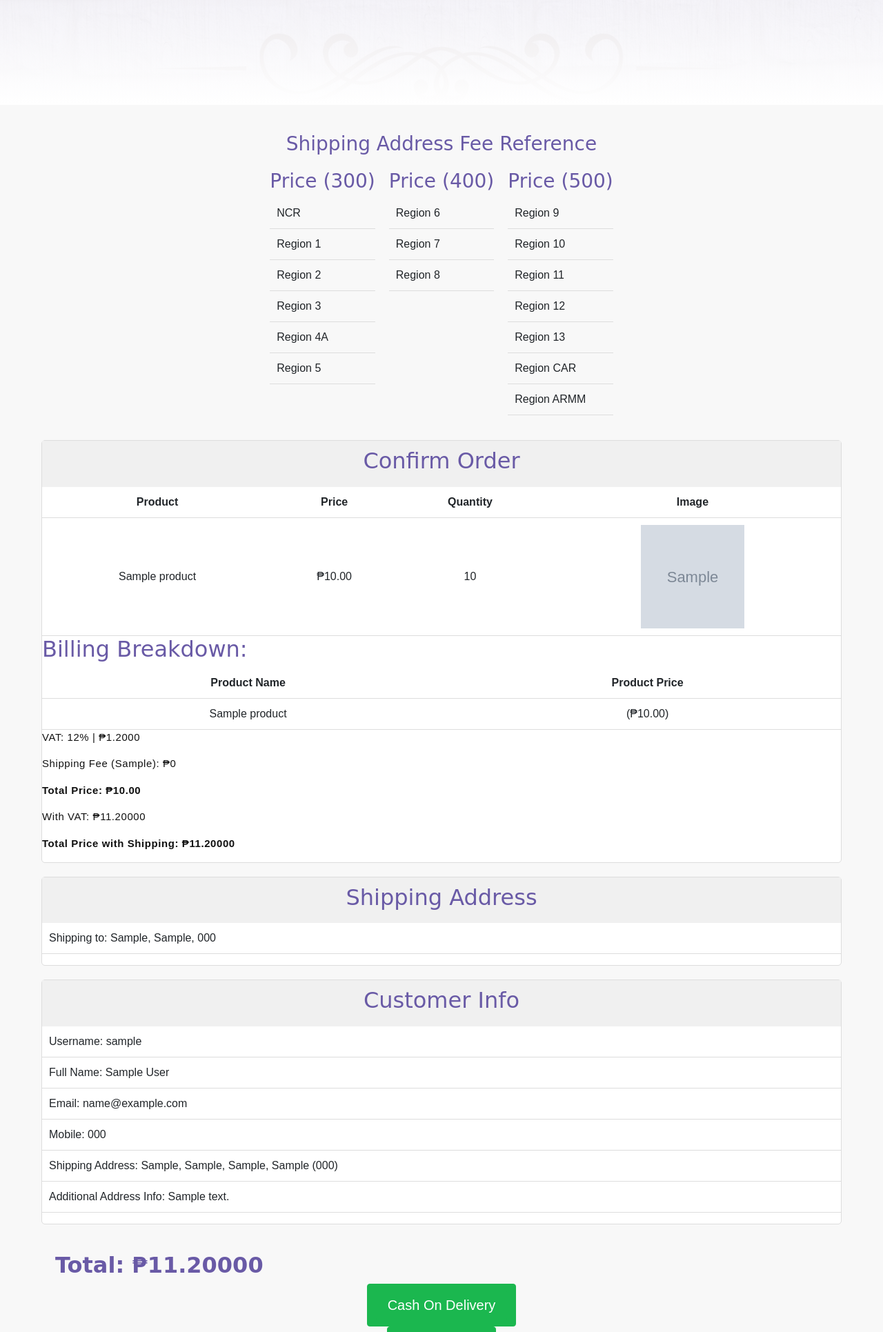
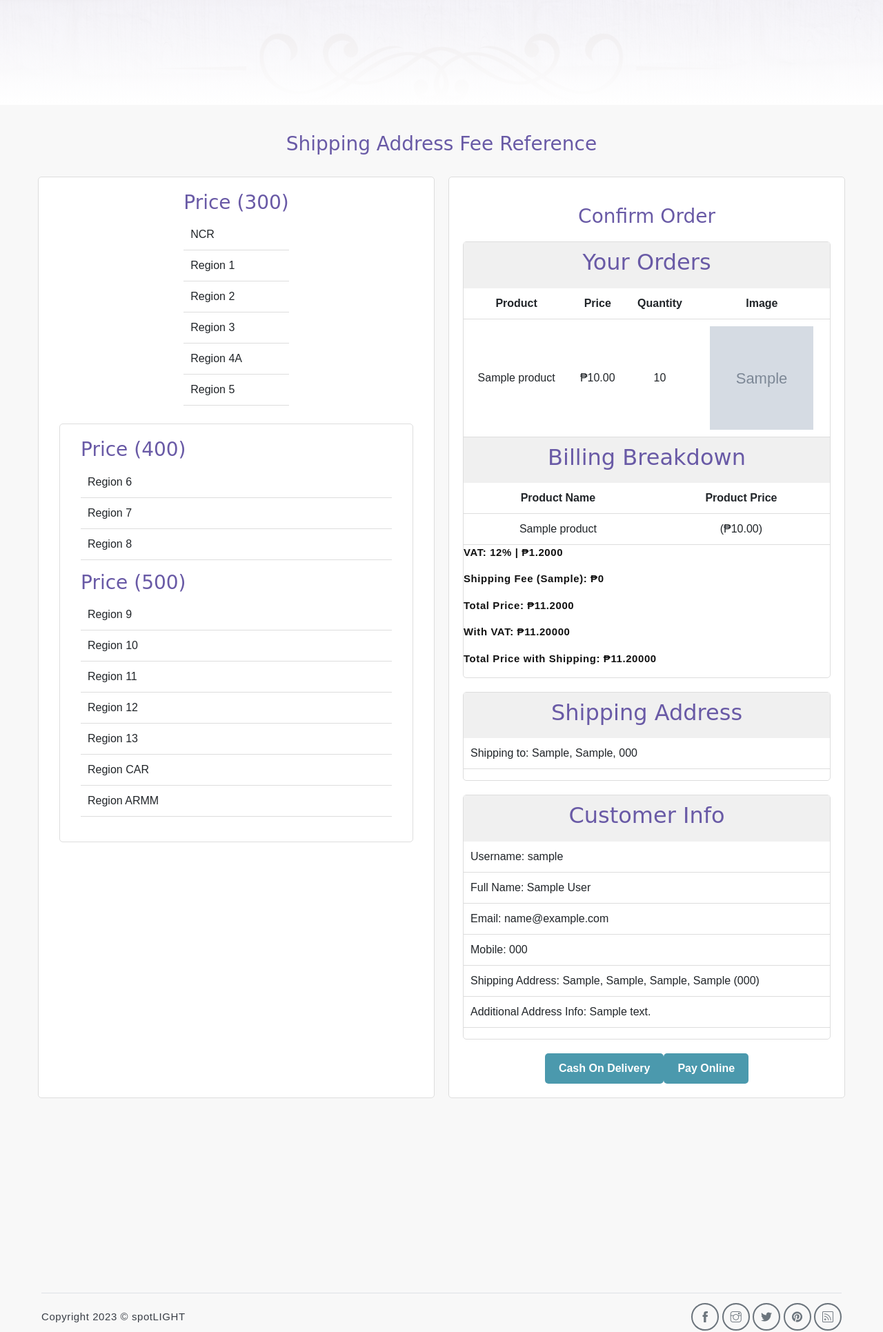
Before and after one commit to APC-SoCIT/APC_2023_2024_T1_FLEEKY_HUB, a Django app: page /customer/proceed-purchase/ in a window 1280 px wide. Shown: the part 648-2579 px from the top of the page at 69% size. Run offline with Django 4.2, Linux system fonts and the light colour scheme; a user stored in the database is signed in; data comes from the database, SQL or seed files in the repository; tables that the repository leaves empty hold one stand-in row (values such as "Sample post"); grey boxes marked "Sample" are stand-in pictures; some libraries are stand-ins or nearby versions; some web fonts are replaced.

Commit message:
FCHUB V6

```diff
--- a/FCHUB WEB APP/web/customer/templates/process/proceed-purchase.html
+++ b/FCHUB WEB APP/web/customer/templates/process/proceed-purchase.html
@@ -22,11 +22,26 @@
         margin: 20px 0;
     }
 
+    /* Two-Column Layout */
+    .row {
+        display: flex;
+        flex-wrap: wrap;
+        justify-content: space-between;
+    }
+
+    .column {
+        flex: 1;
+        margin: 10px;
+        padding: 20px;
+        background-color: #fff;
+        border: 1px solid #ddd;
+        border-radius: 5px;
+    }
+
     /* Payment Styles */
     .payment-methods {
         display: flex;
         justify-content: center;
-        margin: 20px 0;
     }
 
     .payment-method {
@@ -112,11 +127,34 @@
         padding: 10px;
         border-bottom: 1px solid #ddd;
     }
+
+    /* Button Styles */
+    .action-button {
+        display: flex;
+        justify-content: center;
+        margin-top: 20px;
+    }
+
+    .btn {
+        padding: 10px 20px;
+        background-color: #4B99AD;
+        color: #fff;
+        text-decoration: none;
+        border: none;
+        border-radius: 5px;
+        font-weight: bold;
+    }
+
+    .btn:hover {
+        background-color: #4691A4;
+    }
 </style>
 
 <div class="container">
     <h1 class="page-title">Shipping Address Fee Reference</h1>
 
+    <div class="row">
+        <div class="column">
             <div class="payment-methods">
                 <div class="payment-method">
                     <h3>Price (300)</h3>
@@ -129,6 +167,8 @@
                         <li class="shipping-fee-item">Region 5</li>
                     </ul>
                 </div>
+            </div>
+            <div class="column">
                 <div class="payment-method">
                     <h3>Price (400)</h3>
                     <ul class="shipping-fee-list">
@@ -150,11 +190,15 @@
                     </ul>
                 </div>
             </div>
+        </div>
+
+        <div class="column">
+            <h1 class="page-title">Confirm Order</h1>
 
             {% if cart_items %}
-    <div class="shipping-fees">
-        <div class="shipping-fee-header">
-            <h2>Confirm Order</h2>
+            <div class="order-summary">
+                <div class="order-summary-header">
+                    <h2>Your Orders</h2>
                 </div>
                 <table class="order-summary-table">
                     <thead>
@@ -166,19 +210,21 @@
                         </tr>
                     </thead>
                     <tbody>
-                {% for order in cart_items %}
+                        {% for cart_item in cart_items %}
                         <tr>
-                    <td>{{ order.product.name }}</td>
-                    <td>₱{{ order.product.price }}</td>
-                    <td>{{ order.quantity }}</td>
+                            <td>{{ cart_item.product.name }}</td>
+                            <td>₱{{ cart_item.product.price }}</td>
+                            <td>{{ cart_item.quantity }}</td>
                             <td>
-                        <img src="{{ order.product.product_image.url }}" alt="{{ order.product.name }}" height="150px" width="150px">
+                                <img src="{{ cart_item.product.product_image.url }}" alt="{{ cart_item.product.name }}" height="150px" width="150px">
                             </td>
                         </tr>
                         {% endfor %}
                     </tbody>
                 </table>
-        <h2>Billing Breakdown:</h2>
+                <div class="order-summary-header">
+                    <h2>Billing Breakdown</h2>
+                </div>
                 <table class="order-summary-table">
                     <thead>
                         <tr>
@@ -195,10 +241,10 @@
                         {% endfor %}
                     </tbody>
                 </table>
-        <p>VAT: 12% | ₱{{ vat }}</p>
-        <p>Shipping Fee ({{ customer_address.region }}): ₱{{ shipping_fee }}</p>
-        <p class="order-summary-total">Total Price: ₱{{ total }}</p>
-        <p>With VAT: ₱{{ with_vat }}0</p>
+                <p class="order-summary-total">VAT: 12% | ₱{{ vat }}</p>
+                <p class="order-summary-total">Shipping Fee ({{ customer_address.region }}): ₱{{ shipping_fee }}</p>
+                <p class="order-summary-total">Total Price: ₱{{ total_price }}</p>
+                <p class="order-summary-total">With VAT: ₱{{ with_vat }}0</p>
                 <p class="order-summary-total">Total Price with Shipping: ₱{{ total_price }}0</p>
             </div>
 
@@ -210,6 +256,7 @@
                     <li class="customer-info-item">Shipping to: {{ customer_address.street }}, {{ customer_address.city }}, {{ customer_address.zipcode }}</li>
                 </ul>
             </div>
+
             <div class="customer-info">
                 <div class="customer-info-header">
                     <h2>Customer Info</h2>
@@ -224,24 +271,14 @@
                 </ul>
             </div>
 
-    <div class="container bg-color-primary">
-        <h2 class="order-summary-total">Total: ₱{{ total_price }}0</h2>
-        <div class="text-center">
-            <div class="payment-buttons">
-                <a class="btn btn-success btn-primary rounded" href="COD">
-                    <span class="text-center btn btn-success btn-lg">Cash On Delivery</span>
-                </a>
-            </div>
-            <div class="payment-buttons">
-                <a id="pay-online-button" class="btn btn-success btn-primary rounded" href="{% url 'customer:pay-online' %}">
-                    <span class="text-center btn btn-success btn-lg">Pay Online</span>
-                </a>
-            </div>
+            <div class="action-button">
+                <a class="btn" href="COD">Cash On Delivery</a>
+                <a class="btn" href="{% url 'customer:pay-online' %}">Pay Online</a>
             </div>
         </div>
         </div>
     {% else %}
-        <h1 class="text-center" style="color: red;">First Add Product In Cart</h1>
+    <h1 class="page-title" style="color: red; text-align: center;">First Add Product In Cart</h1>
 {% endif %}
 </div>
 <script src="https://code.jquery.com/jquery-3.6.0.min.js"></script>
--- a/FCHUB WEB APP/web/customer/urls.py
+++ b/FCHUB WEB APP/web/customer/urls.py
@@ -22,8 +22,8 @@ urlpatterns = [
     path('add-to-cart/<int:pk>/', views.add_to_cart_view, name='add-to-cart'),
     path('remove-from-cart/<int:pk>/', views.remove_from_cart_view, name='remove-from-cart'),
     path('clear-cart/', views.clear_cart_view, name='clear-cart'),
-    path('increase-quantity/<int:cart_item_id>/', views.increase_quantity_view, name='increase-quantity'),
-    path('decrease-quantity/<int:cart_item_id>/', views.decrease_quantity_view, name='decrease-quantity'),
+    path('increase-quantity/<int:pk>/', views.increase_quantity_view, name='increase-quantity'),
+    path('decrease-quantity/<int:pk>/', views.decrease_quantity_view, name='decrease-quantity'),
 
 
 
--- a/FCHUB WEB APP/web/customer/views.py
+++ b/FCHUB WEB APP/web/customer/views.py
@@ -170,10 +170,13 @@ def cart_view(request):
     quantity = 0  # Initialize quantity to zero
 
     for cart_item in cart_items:
-        total += cart_item.product.price
+        item_price = cart_item.product.price * cart_item.quantity  # Calculate item price
+        total += item_price  # Add item price to the total
         quantity += cart_item.quantity  # Added quantity
-
-    return render(request, 'process/cart.html', {'cart_items': cart_items, 'total': total, 'quantity': quantity})  # Added quantity to the context dictionary
+    total_price = total
+    print("total", total)
+    print("quantity", quantity)
+    return render(request, 'process/cart.html', {'cart_items': cart_items, 'total': total, 'quantity': quantity, 'total_price': total_price})  # Added quantity to the context dictionary
 
 @login_required
 def add_to_cart_view(request, pk):
@@ -189,6 +192,10 @@ def add_to_cart_view(request, pk):
     else:
         cart_item.quantity += 1
     cart_item.save()
+
+    # Update the cart totals
+    cart.update_totals()
+
     # Inform the user that the product has been added to the cart
     messages.info(request, f'{product.name} added to the cart successfully!')
 
@@ -210,6 +217,9 @@ def remove_from_cart_view(request, pk):
             cart_item.save()
         else:
             cart_item.delete()
+
+        # Update the cart totals
+        cart.update_totals()
 
         # Inform the user that the product has been removed from the cart
         messages.info(request, f'{product.name} removed from the cart.')
@@ -247,62 +257,77 @@ def delete_from_cart_view(request, pk):
     return redirect('cart')  # Redirect back to the cart page
 
 @login_required
-def increase_quantity_view(request, cart_item_id):
-    cart_item = get_object_or_404(CartItem, pk=cart_item_id)
-
-    # Increase the quantity by 1
+def increase_quantity_view(request, pk):
+    # Retrieve the product
+    product = Product.objects.get(id=pk)
+    # Get the customer's cart
+    cart, created = Cart.objects.get_or_create(customer=request.user.customer)
+    # Check if the product is already in the cart
+    cart_item, created = CartItem.objects.get_or_create(cart=cart, product=product)
+    # Increment the quantity
     cart_item.quantity += 1
     cart_item.save()
 
-    # Calculate the new total for this item
-    item_total = cart_item.product.price * cart_item.quantity
+    # Update the cart totals
+    cart.update_totals()
 
-    # Calculate the new cart total
-    cart = cart_item.cart
-    cart_items = CartItem.objects.filter(cart=cart)
-    total = sum(item.product.price * item.quantity for item in cart_items)
+    # Inform the user that the quantity has been increased
+    messages.info(request, f'Quantity of {product.name} increased in the cart.')
 
-    return JsonResponse({'new_quantity': cart_item.quantity, 'new_item_total': item_total, 'new_cart_total': total})
+    return HttpResponseRedirect(reverse('customer:cart'))
 
 @login_required
-def decrease_quantity_view(request, cart_item_id):
-    cart_item = get_object_or_404(CartItem, pk=cart_item_id)
+def decrease_quantity_view(request, pk):
+    # Retrieve the product
+    product = Product.objects.get(id=pk)
 
-    # Decrease the quantity by 1, but not below 1
-    if cart_item.quantity > 1:
-        cart_item.quantity -= 1
-        cart_item.save()
+    # Get the customer's cart
+    cart, created = Cart.objects.get_or_create(customer=request.user.customer)
 
-    # Calculate the new total for this item
-    item_total = cart_item.product.price * cart_item.quantity
+    # Check if the product is in the cart
+    try:
+        cart_item = CartItem.objects.get(cart=cart, product=product)
+        if cart_item.quantity > 1:
+            cart_item.quantity -= 1
+            cart_item.save()
+        else:
+            cart_item.delete()
 
-    # Calculate the new cart total
-    cart = cart_item.cart
-    cart_items = CartItem.objects.filter(cart=cart)
-    total = sum(item.product.price * item.quantity for item in cart_items)
+        # Update the cart totals
+        cart.update_totals()
 
-    return JsonResponse({'new_quantity': cart_item.quantity, 'new_item_total': item_total, 'new_cart_total': total})
+        # Inform the user that the quantity has been decreased
+        messages.info(request, f'Quantity of {product.name} decreased in the cart.')
+    except CartItem.DoesNotExist:
+        pass
+
+    return HttpResponseRedirect(reverse('customer:cart'))
+
+
 
 
 @login_required
 def proceed_purchase_view(request):
     user = request.user
     customer = get_object_or_404(Customer, user=user)
-    customer_address = get_object_or_404(Address, customer=customer)
+    customer_address = get_object_or_404(Address, customer=customer)  # Assuming you have an Address model
 
-    # Fetch the items in the cart
-    cart_items = CartItem.objects.filter(cart__customer=customer)
+    # Retrieve the user's cart
+    cart, created = Cart.objects.get_or_create(customer=customer)
+    cart_items = cart.cartitem_set.all()
 
-    # Calculate the total price and quantity
-    total = sum(cart_item.product.price for cart_item in cart_items)
-    quantity = sum(cart_item.quantity for cart_item in cart_items)  # Calculate total quantity
+    total = cart.total_price  # Use the total price from the Cart model
+    quantity = cart.total_quantity  # Use the total quantity from the Cart model
+
+    print(total)
+    print(quantity)
 
     # Calculate VAT and total with VAT
     vat_rate = Decimal('0.12')
     vat = total * vat_rate
     with_vat = total + vat
 
-    # Determine shipping fee based on the region
+    # Determine the shipping fee based on the region
     f_region = customer_address.region
     shipping_fee = 0
     total_price = 0
@@ -323,6 +348,7 @@ def proceed_purchase_view(request):
 
     total_price = with_vat + shipping_fee
 
+    # Render the template without saving the order
     return render(request, 'process/proceed-purchase.html', {
         'shipping_fee': shipping_fee,
         'total_price': total_price,
@@ -335,8 +361,6 @@ def proceed_purchase_view(request):
         'customer': customer,
         'customer_address': customer_address,
     })
-
-
 
 
 @login_required
```
Also changed, not shown: FCHUB WEB APP/web/customer/models.py (+22 -1 lines), FCHUB WEB APP/web/customer/templates/process/cart.html (+10 -12 lines), FCHUB WEB APP/web/customer/migrations/0005_rename_item_cart_items_cart_total_price_and_more.py (added), 1 other file. Lines whose indentation alone changed are shown as unchanged.
